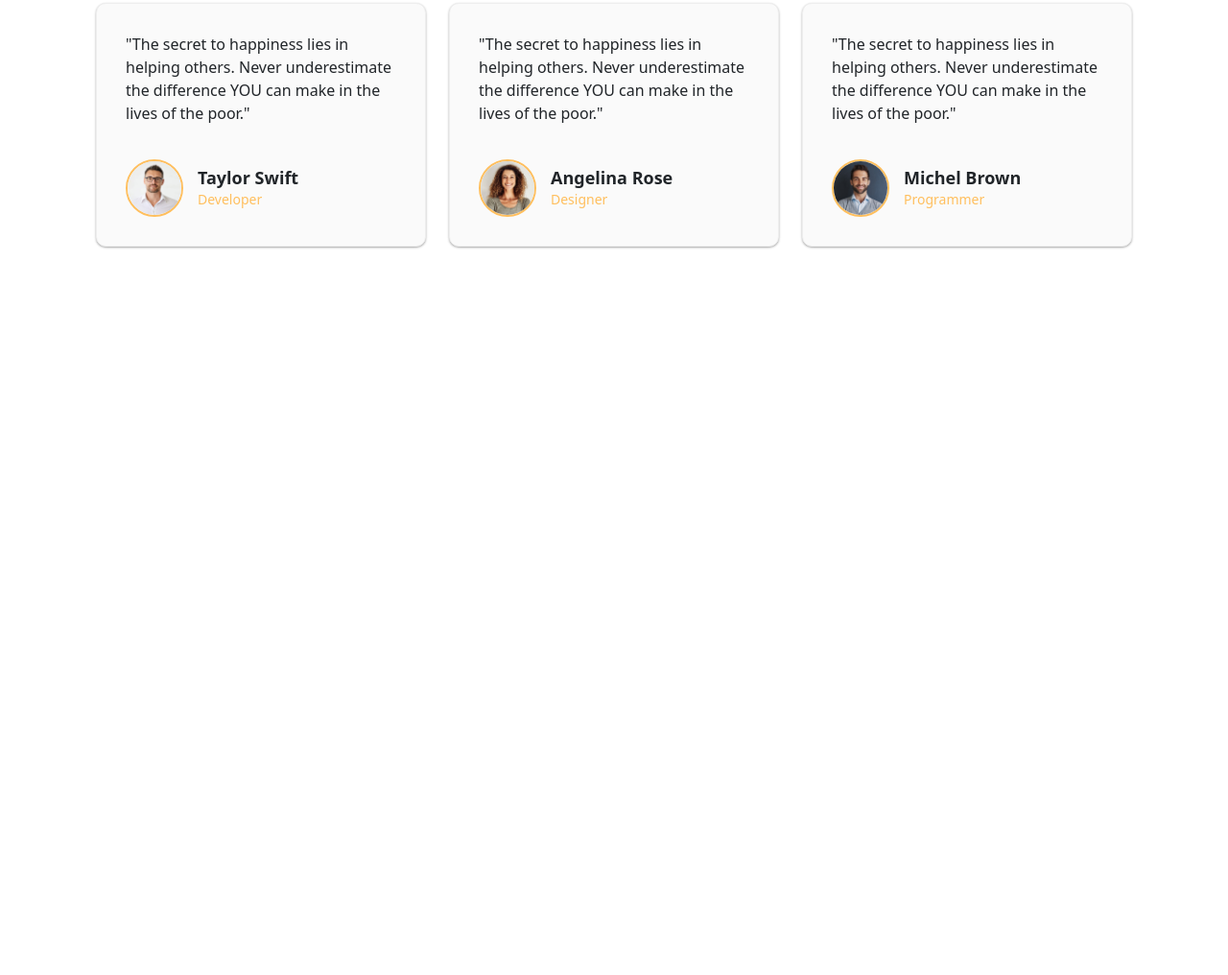
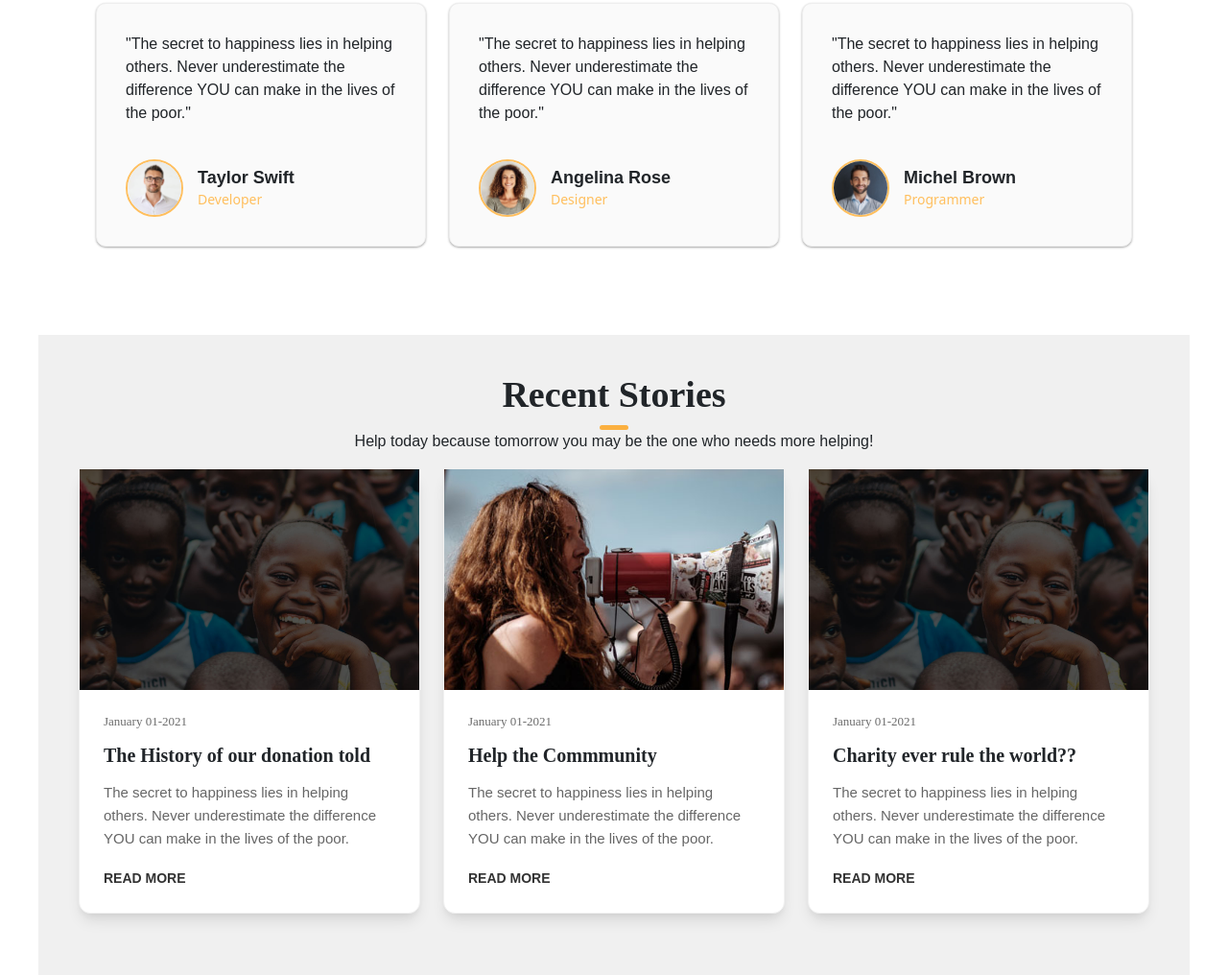
Before and after one commit to maheenimran9/Charitify, a plain HTML site: page index.html in a window 1280 px wide. Shown: the part 5292-6308 px from the top of the page at 96% size. Before the commit the page ends 5641 px from the top, so only its background shows below. Drawn offline with nearby package versions, Linux system fonts and the light colour scheme; a web font is replaced by a local one.

Commit message:
responsive

```diff
--- a/index.html
+++ b/index.html
@@ -573,6 +573,68 @@
 </section>
 <!-- ///// COMMENTS SECTION END ///// -->
 
+<!-- ///// STOREIS SECTION START ///// -->
+ <section class="sto-sec">
+    <div class="sto-container">
+        <div class="sto-text">
+            <h1>Recent Stories</h1>
+            <div class="yellow-line text-center mx-auto"></div>
+            <p>Help today because tomorrow you may be the one who needs
+            more helping!</p>
+        </div>
+
+        <div class="container position-relative" style="z-index: 5;">
+        <div class="row align-items-stretch">
+
+            <div class="col-lg-4 col-md-6 mb-4">
+                <div class="sto-card">
+                    <div class="sto-card-img">
+                        <img src="./assest/bg-img.jpg" alt="History">
+                    </div>
+                    <div class="sto-card-text">
+                        <h2>January 01-2021</h2>
+                        <h3>The History of our donation told</h3>
+                        <p>The secret to happiness lies in helping others. Never underestimate the difference YOU can make in the lives of the poor.</p>
+                        <a href="#" class="read-more-btn22">Read More</a>
+                    </div>
+                </div>
+            </div>
+
+            <div class="col-lg-4 col-md-6 mb-4">
+                <div class="sto-card">
+                    <div class="sto-card-img">
+                        <img src="./assest/history.jpg" alt="History">
+                    </div>
+                    <div class="sto-card-text">
+                        <h2>January 01-2021</h2>
+                        <h3>Help the Commmunity</h3>
+                        <p>The secret to happiness lies in helping others. Never underestimate the difference YOU can make in the lives of the poor.</p>
+                        <a href="#" class="read-more-btn22">Read More</a>
+                    </div>
+                </div>
+            </div>
+
+            <div class="col-lg-4 col-md-6 mb-4">
+                <div class="sto-card">
+                    <div class="sto-card-img">
+                        <img src="./assest/bg-img.jpg" alt="Mission">
+                    </div>
+                    <div class="sto-card-text">
+                        <h2>January 01-2021</h2>
+                        <h3>Charity ever rule the world??</h3>
+                        <p>The secret to happiness lies in helping others. Never underestimate the difference YOU can make in the lives of the poor.</p>
+                        <a href="#" class="read-more-btn22">Read More</a>
+                    </div>
+                </div>
+            </div>
+
+        </div>
+    </div>
+
+    </div>
+ </section>
+<!-- ///// STORIES SECTION END ///// -->
+
     <script src="https://cdn.jsdelivr.net/npm/bootstrap@5.3.2/dist/js/bootstrap.bundle.min.js"></script>
 </body>
 </html>
--- a/style.css
+++ b/style.css
@@ -1199,6 +1199,8 @@ a {
     background-color: #fff;
 }
 
+.testimonial-item p{font-family: var(--main-font);}
+
 .testi-footer {
     display: flex;
     align-items: center;
@@ -1218,6 +1220,7 @@ a {
     margin: 0;
     font-size: 18px;
     font-weight: 700;
+    font-family: var(--pre-main-font);
 }
 
 .testi-info span {
@@ -1231,6 +1234,95 @@ a {
         font-size: 30px;
     }
 }
+
+/* =========================
+   STORIES SECTION
+========================= */
+.sto-sec{
+    max-width: 1200px;
+    margin: 0 auto;
+    background-color: #f0f0f0;
+}
+
+.sto-container{
+    padding: 40px 30px;
+}
+
+.sto-text{
+    text-align: center;
+    margin: 0 auto;
+}
+
+.sto-text h1{
+    font-family: var(--bold-font);
+    font-weight: 900;
+    font-size: 38px;
+}
+
+.sto-text p{font-family: var(--main-font);}
+
+.sto-card {
+    background: #fff;
+    border: 1px solid #f1f1f1;
+    height: 100%;
+    transition: all 0.3s ease;
+    box-shadow: rgba(0, 0, 0, 0.1) 0px 10px 15px -3px, rgba(0, 0, 0, 0.05) 0px 4px 6px -2px;
+    display: flex;
+    border-radius: 12px;
+    flex-direction: column;
+}
+
+.sto-card:hover {
+    box-shadow: 0 15px 40px rgba(0,0,0,0.08);
+    transform: translateY(-5px);
+}
+
+.sto-card-img img {
+    height: 230px;
+    width: 100%;
+    object-fit: cover;
+}
+
+.sto-card-text {
+    padding: 25px;
+}
+
+.sto-card-text h2 {
+    font-family: var(--bold-font);
+    font-size: 13px;
+    font-weight: 500;
+    margin-bottom: 15px;
+    color: #6a6a6a;
+}
+
+.sto-card-text h3 {
+    font-family: var(--bold-font);
+    font-size: 20px;
+    font-weight: 700;
+    margin-bottom: 15px;
+}
+
+.sto-card-text p {
+    font-family: var(--main-font);
+    font-size: 15px;
+    color: #666;
+    line-height: 1.6;
+}
+
+.read-more-btn22 {
+    font-family: var(--main-font);
+    font-size: 14px;
+    font-weight: 700;
+    color: #333;
+    text-transform: uppercase;
+    position: relative;
+    display: inline-block;
+}
+
+.read-more-btn22:hover {
+    color: var(--primary-yellow);
+}
+
 /* =========================
    RESPONSIVE LOGIC (Mobile & Tablet)
 ========================= */
```
